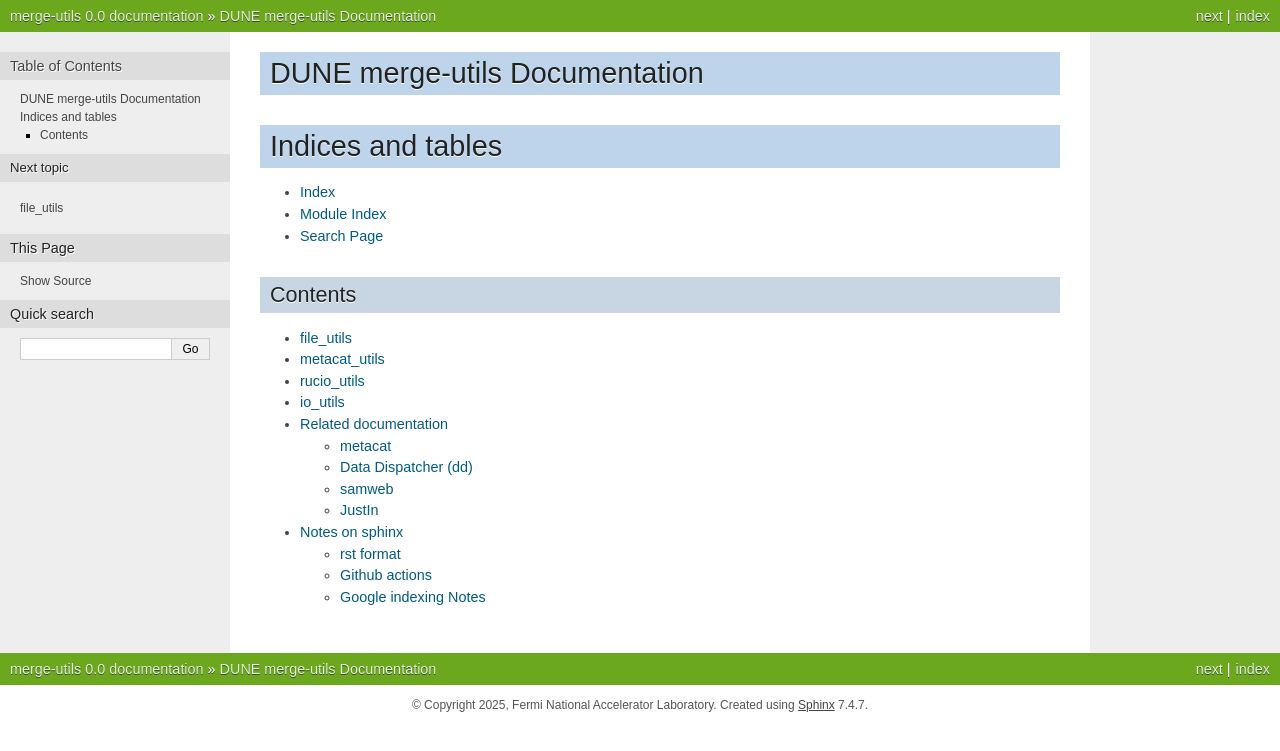
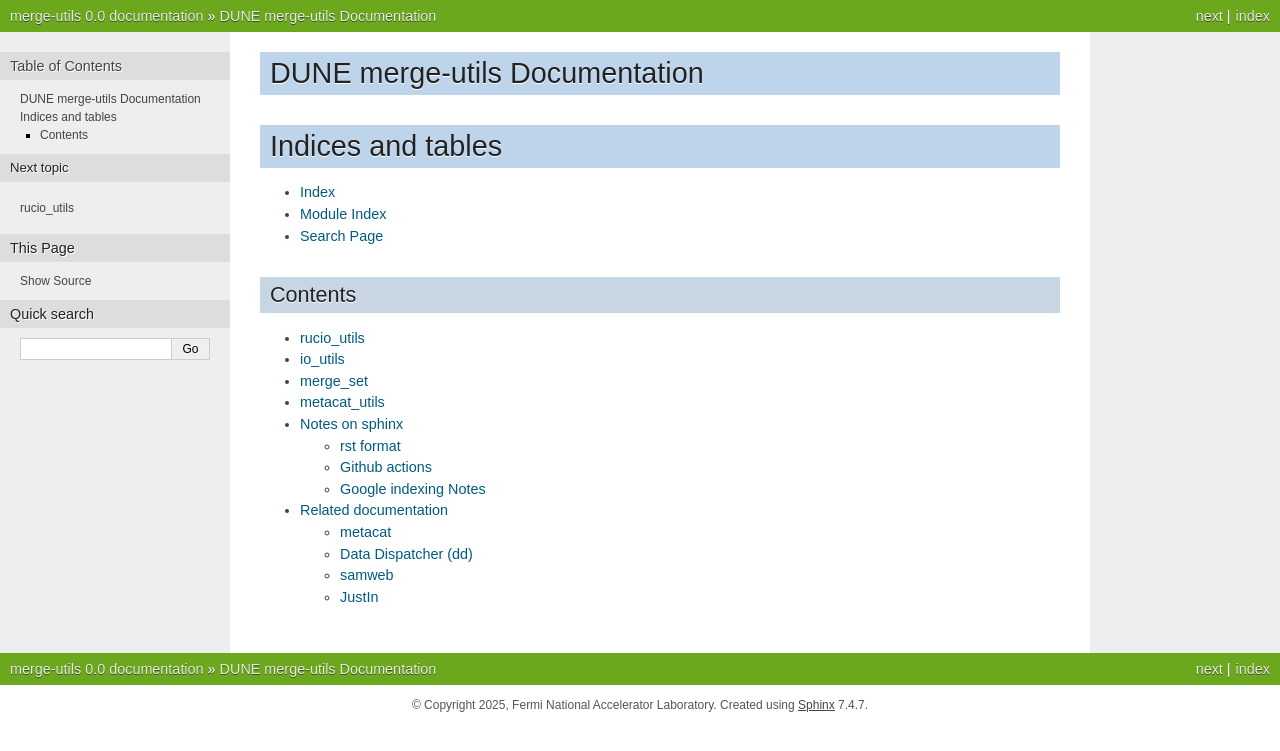
Before and after one commit to hschellman/merge-utils-test, a Sphinx documentation site: the page built from docs/source/index.rst, in a window 1280 px wide. Shown: the top 751 px of the page. Built offline with Sphinx 7.4.7, drawn with Linux system fonts in a browser that asks for light colours.

Commit message:
deal with new structure

```diff
--- a/docs/source/conf.py
+++ b/docs/source/conf.py
@@ -16,6 +16,7 @@ import sys
 sys.path.insert(0, os.path.abspath('.'))
 sys.path.insert(0, os.path.abspath('..'))
 sys.path.insert(0, os.path.abspath('../../src'))
+sys.path.insert(0, os.path.abspath('../../src/merge_utils'))
 sys.path.insert(0, os.path.abspath('../..'))
 
 # If extensions (or modules to document with autodoc) are in another directory,
@@ -80,7 +81,7 @@ autodoc_mock_imports = ["metacat","samweb_client","data_dispatcher","rucio"]
 # The theme to use for HTML and HTML Help pages.  See the documentation for
 # a list of builtin themes.
 #
-html_theme = 'furo'
+#html_theme = 'furo'
 html_theme = 'nature'
 
 # Add any paths that contain custom static files (such as style sheets) here,
--- a/docs/source/index.rst
+++ b/docs/source/index.rst
@@ -24,9 +24,10 @@ Contents
 
 .. toctree::
 
-    file_utils
-    metacat_utils
+
     rucio_utils
     io_utils
+    merge_set
+    metacat_utils
+    Notes
     related
-    Notes
--- a/docs/source/io_utils.rst
+++ b/docs/source/io_utils.rst
@@ -1,5 +1,5 @@
 io_utils
 ========
 
-.. automodule:: io_utils
+.. automodule:: merge_utils.io_utils
     :members:
--- /dev/null
+++ b/docs/source/merge_set.rst
@@ -0,0 +1,5 @@
+merge_set
+=========
+
+.. automodule:: merge_utils.merge_set
+    :members:
--- a/docs/source/metacat_utils.rst
+++ b/docs/source/metacat_utils.rst
@@ -1,5 +1,5 @@
 metacat_utils
 =============
 
-.. automodule:: metacat_utils
+.. automodule:: merge_utils.metacat_utils
     :members:
--- a/docs/source/rucio_utils.rst
+++ b/docs/source/rucio_utils.rst
@@ -1,5 +1,5 @@
 rucio_utils
 ===========
 
-.. automodule:: rucio_utils
+.. automodule:: merge_utils.rucio_utils
     :members:
```
Also changed, not shown: 2 other files.
